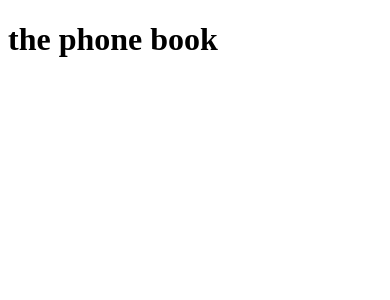
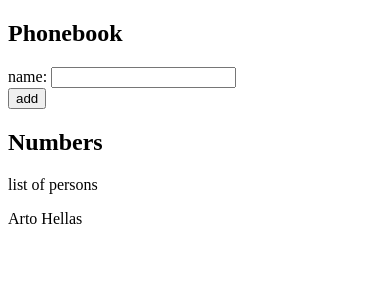
Before and after one commit to Hamze94/fullstackopen.com, a React (Vite) app in the folder part2/The Phonebook/: page / in a window 390 px wide. Shown: the top 300 px of the page. Built offline with nearby package versions, Linux system fonts and the light colour scheme.

Commit message:
2.6: The Phonebook Step 1

```diff
--- a/part2/The Phonebook/src/App.jsx
+++ b/part2/The Phonebook/src/App.jsx
@@ -1,12 +1,38 @@
 import { useState } from 'react'
 
-
-function App() {
-
+const App = () => {
+  const [persons, setPersons] = useState([
+    { name: 'Arto Hellas' }
+  ])
+  const [newName, setNewName] = useState('')
+  const handleSubmit = (event) => {
+    event.preventDefault()
+    const personObject = {
+      name: newName
+    }
+    setPersons(persons.concat(personObject))
+    setNewName('')
+  }
+  const handleNameChange = (event) => {
+    setNewName(event.target.value)
+  }
   return (
-    <>
-      <h1>the phone book</h1>
-    </>
+    <div>
+      <h2>Phonebook</h2>
+      <form onSubmit={handleSubmit}>
+        <div>
+          name: <input value={newName} onChange={handleNameChange} />
+        </div>
+        <div>
+          <button onClick={handleSubmit} type="submit">add</button>
+        </div>
+      </form>
+      <h2>Numbers</h2>
+      list of persons
+      {persons.map((person, index) =>
+        <p key={index}>{person.name}</p>
+      )}
+    </div>
   )
 }
 
```
